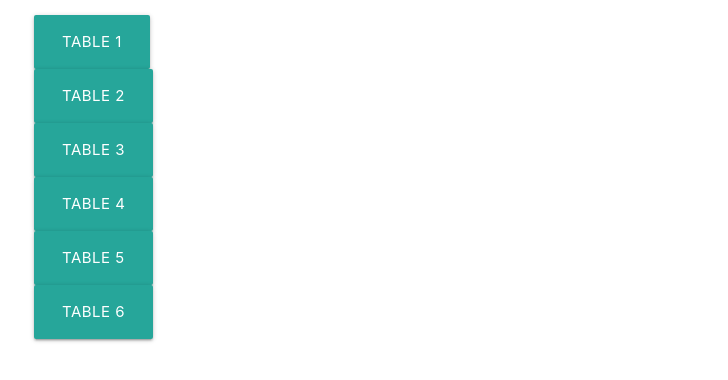
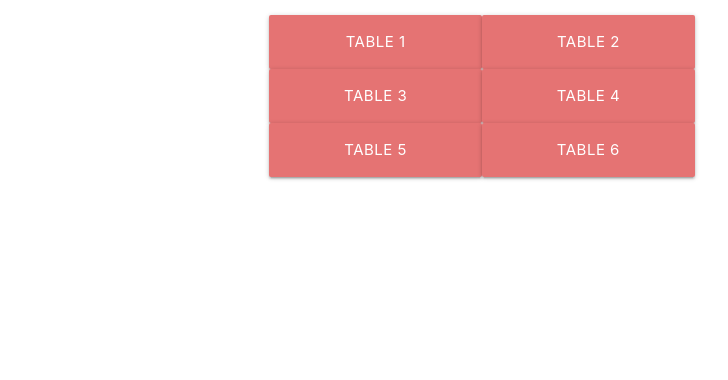
Before and after one commit to biakaworks/Easy-Serve, a website: page public/home.html in a window 1280 px wide. Shown: the whole page, without its empty margins (158-886 px from the left). Drawn offline with nearby package versions, Linux system fonts and the light colour scheme.

Commit message:
updating home.html

```diff
--- a/public/home.html
+++ b/public/home.html
@@ -2,7 +2,6 @@
 <html lang="en">
 
 <head>
-  <title>Passport Authentication</title>
   <meta charset="UTF-8" />
   <meta name="viewport" content="width=device-width, initial-scale=1" />
   <script src="https://code.jquery.com/jquery-3.5.1.min.js"
@@ -13,28 +12,29 @@
 
 <header class="container">
   <div class="row">
-
+    <div class="col s6 offset-s3">
       <div class="collapse navbar-collapse justify-content-end" id="navbarNav">
         <ul class="navbar-nav">
           <li class="nav-item active">
-          <a href="./table1.html" class="waves-effect waves-light btn-large">Table 1</a>
+            <a href="./table1.html" class="col s12 m6 #e57373 red lighten-2 btn-large">Table 1</a>
           </li>
           <li class="nav-item">
-          <a href="./table2.html" class="waves-effect waves-light btn-large">Table 2</a>
-
+            <a href="./table2.html" class="col s12 m6 #e57373 red lighten-2 btn-large">Table 2</a>
           </li>
           <li class="nav-item">
-          <a href="./table3.html" class="waves-effect waves-light btn-large">Table 3</a>
+            <a href="./table3.html" class="col s12 m6 #e57373 red lighten-2 btn-large">Table 3</a>
           </li>
-        <a href="./table4.html" class="waves-effect waves-light btn-large">Table 4</a>
+          <a href="./table4.html" class="col s12 m6 #e57373 red lighten-2 btn-large">Table 4</a>
           </li>
           <li class="nav-item">
-          <a href="./table5.html" class="waves-effect waves-light btn-large">Table 5</a>
+            <a href="./table5.html" class="col s12 m6 #e57373 red lighten-2 btn-large">Table 5</a>
           </li>
           <li class="nav-item">
-          <a href="./table6.html" class="waves-effect waves-light btn-large">Table 6</a>
+            <a href="./table6.html" class="col s12 m6 #e57373 red lighten-2 btn-large">Table 6</a>
           </li>
+
         </ul>
+      </div>
     </div>
     </nav>
   </div>
```
Also changed, not shown: public/table1.html (+0 -1 lines), public/table2.html (+0 -1 lines), public/table3.html (+0 -1 lines), public/table4.html (+0 -1 lines), public/table5.html (+0 -1 lines), public/table6.html (+0 -1 lines). Lines whose indentation alone changed are shown as unchanged.
